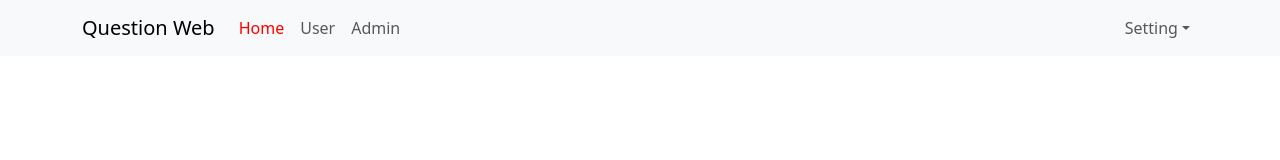
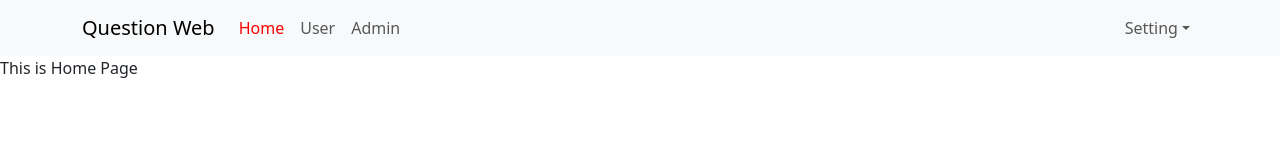
Before and after one commit to Hieu003/Test, a React (Create React App) app: page / in a window 1280 px wide. Shown: the top 160 px of the page. Built offline with nearby package versions, Linux system fonts and the light colour scheme.

Commit message:
index route

```diff
--- a/src/Components/Header/Header.js
+++ b/src/Components/Header/Header.js
@@ -9,7 +9,7 @@
     return (
         <Navbar expand="lg" className="bg-body-tertiary">
             <Container>
-                <Navbar.Brand href="#home">Question Web</Navbar.Brand>
+                <NavLink to="/" className='navbar-brand'>Question Web</NavLink>
                 <Navbar.Toggle aria-controls="basic-navbar-nav" />
                 <Navbar.Collapse id="basic-navbar-nav">
                     <Nav className="me-auto">
@@ -19,11 +19,9 @@
                     </Nav>
                     <Nav>
                         <NavDropdown title="Setting" id="basic-nav-dropdown">
-                            <NavDropdown.Item href="#action/3.1">Log Out</NavDropdown.Item>
-                            <NavDropdown.Item href="#action/3.2">
-                                Log In
-                            </NavDropdown.Item>
-                            <NavDropdown.Item href="#action/3.1">Profile</NavDropdown.Item>
+                            <NavDropdown.Item >Log Out</NavDropdown.Item>
+                            <NavDropdown.Item>Log In </NavDropdown.Item>
+                            <NavDropdown.Item >Profile</NavDropdown.Item>
                         </NavDropdown>
 
                     </Nav>
--- /dev/null
+++ b/src/Components/Home/HomePage.js
@@ -0,0 +1,9 @@
+const HomePage = (props) => {
+    return (
+        <div>
+            This is Home Page
+        </div>
+    )
+}
+
+export default HomePage
--- a/src/index.js
+++ b/src/index.js
@@ -10,6 +10,7 @@
 } from 'react-router-dom';
 import User from './Components/User/User';
 import Admin from './Components/Admin/Admin';
+import HomePage from './Components/Home/HomePage';
 
 
 const root = ReactDOM.createRoot(document.getElementById('root'));
@@ -18,6 +19,7 @@
     <BrowserRouter>
       <Routes>
         <Route path='/' element={<App />} >
+          <Route index element={<HomePage></HomePage>} />
           <Route path='/users' element={<User />} />
           <Route path='/admins' element={<Admin />} />
         </Route>
```
